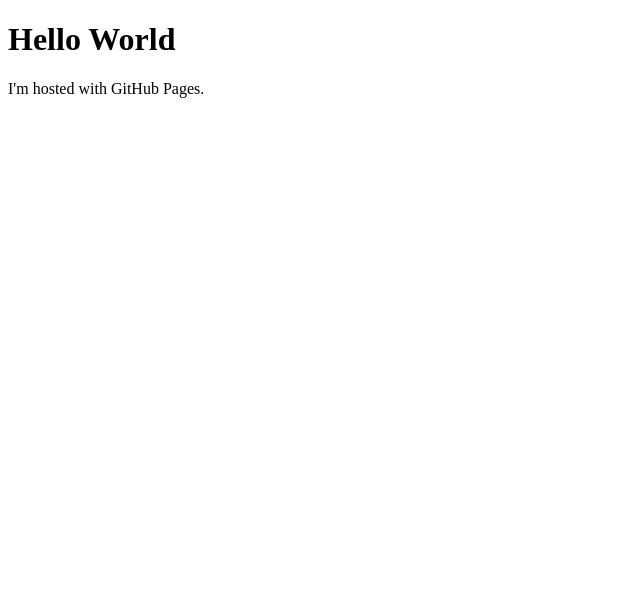
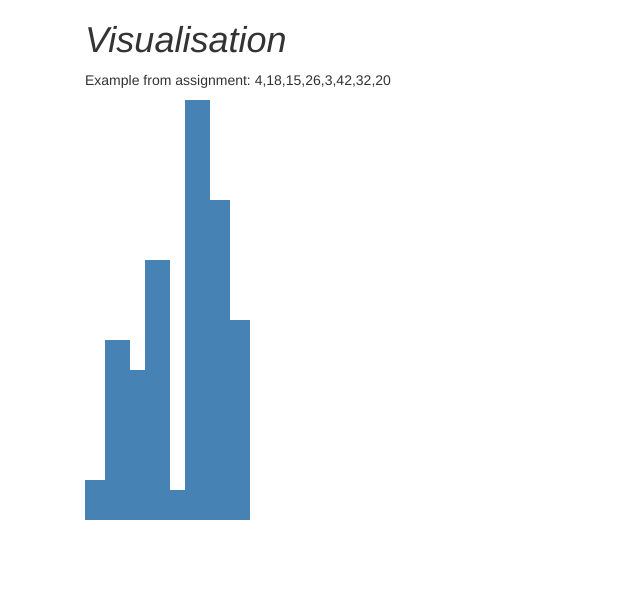
Before and after one commit to ad9999/ad9999.github.io, a plain HTML site: page index.html in a window 1280 px wide. Shown: the whole page, without its empty margins (0-640 px from the left). Drawn offline with nearby package versions, Linux system fonts and the light colour scheme.

Commit message:
demo code to test rendering

```diff
--- a/index.html
+++ b/index.html
@@ -1,7 +1,43 @@
 <!DOCTYPE html>
-<html>
-<body>
-<h1>Hello World</h1>
-<p>I'm hosted with GitHub Pages.</p>
-</body>
+<html lang="en-US">
+    <head>
+        <title>Data Journalism</title>
+
+        <meta charset="utf-8" />
+        <meta name="viewport" content="width=device-width, initial-scale=1.0" />
+
+        <link rel="stylesheet" href="https://maxcdn.bootstrapcdn.com/bootstrap/3.4.0/css/bootstrap.min.css"/>
+        <script src="https://ajax.googleapis.com/ajax/libs/jquery/3.3.1/jquery.min.js"></script>
+        <script src="https://maxcdn.bootstrapcdn.com/bootstrap/3.4.0/js/bootstrap.min.js"></script>
+        <script src="https://d3js.org/d3.v5.min.js"></script>
+        <style> .chart rect { fill: steelblue } </style>
+    </head>
+
+    <body>
+        <header class="container">
+            <h1 class="col-md-8"> <i>Visualisation</i></h1>
+        </header>
+
+        <main role="main" class="container">
+            <section class="col-md-8">
+                <p>Example from assignment: <span id="data"></span></p>
+                <svg class="chart" width="200" height="500"></svg>
+            </section>
+        </main>
+
+        <script>
+            var data = [4, 18, 15, 26, 3, 42, 32, 20];
+            document.getElementById("data").innerHTML = data;
+            d3.select(".chart")
+                .selectAll("rect")
+                .data(data)
+                .enter().append("rect")
+                .attr("width", 25)
+                .attr("x", function(d, i) { return 20*i; })
+                .attr("y", 400)
+                .transition().duration(3000).delay(1000)
+                .attr("height", function(d) {return 10 * d; })
+                .attr("y", function(d) { return 420 - 10 * d; });
+        </script>
+    </body>
 </html>
```
